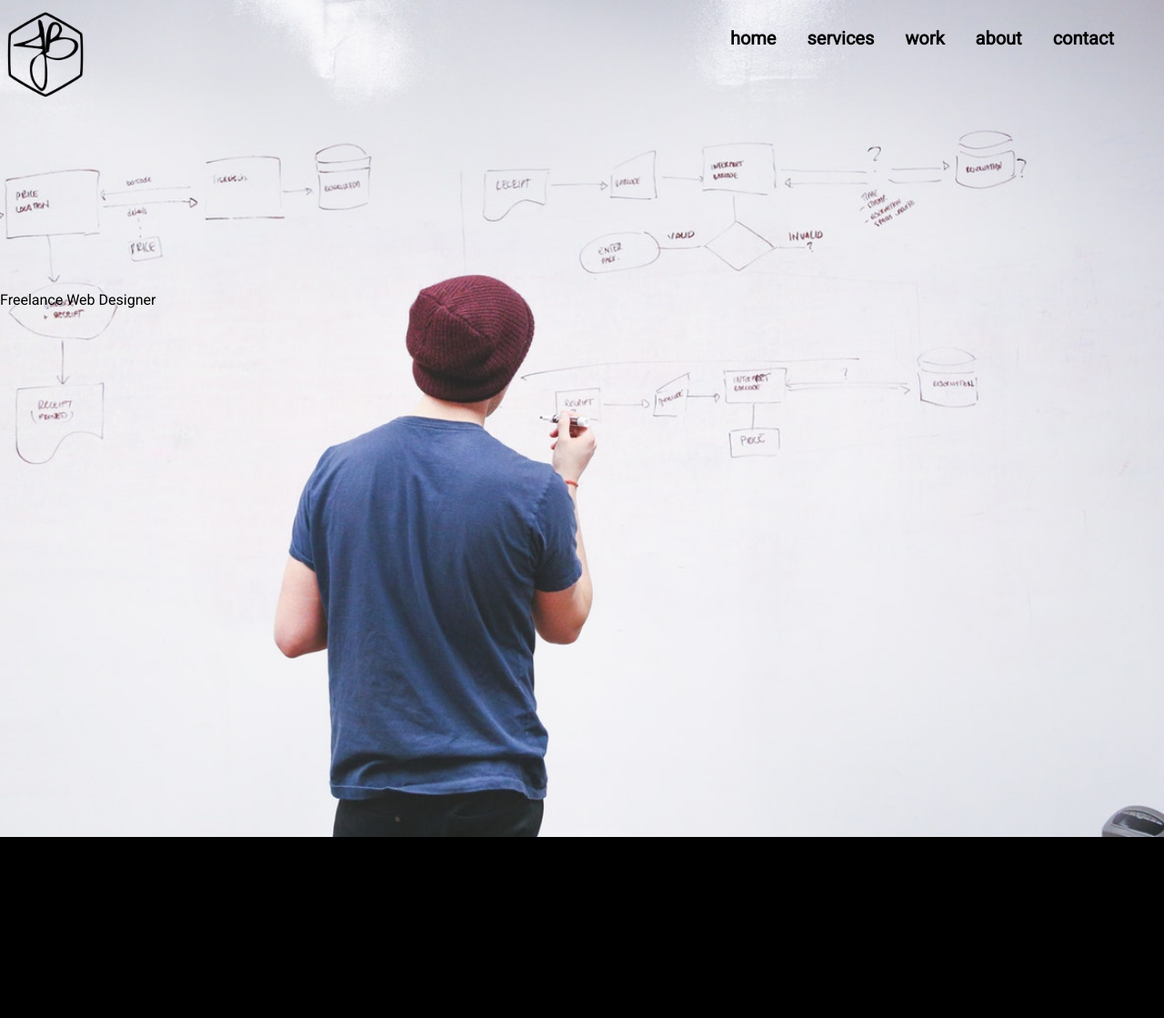
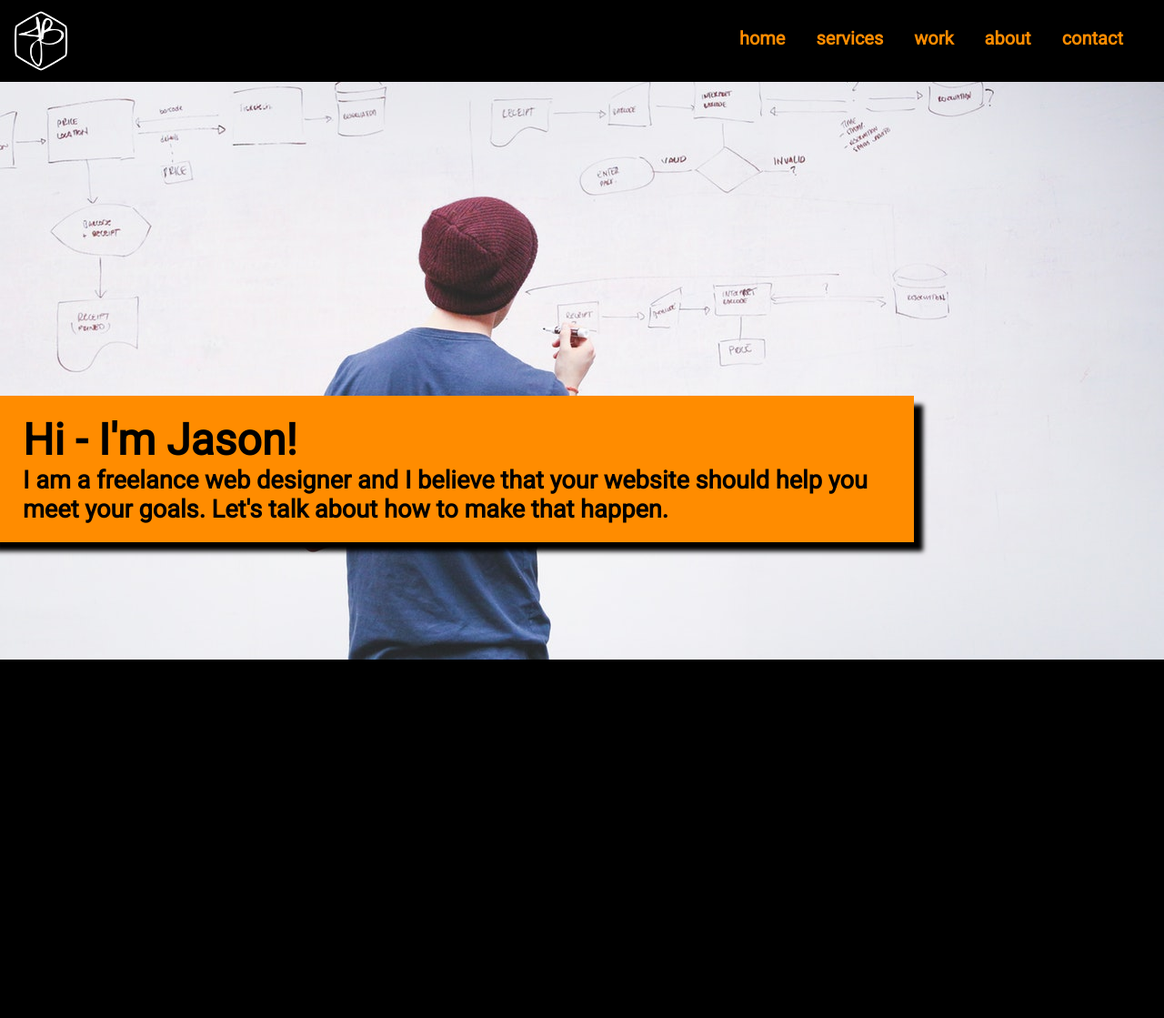
Before and after one commit to jasonbodman/portfolio-redesign, a PHP site: page / in a window 1280 px wide. Shown: the top 1119 px of the page at 91% size. After the commit the page ends 725 px from the top, so only its background shows below. Run offline with PHP 8.4, Linux system fonts and the light colour scheme; some web fonts are replaced.

Commit message:
update main content section

```diff
--- a/css/styles.css
+++ b/css/styles.css
@@ -8,10 +8,40 @@
 
 
 /* SECTION STYLES */
+.robot {
+	font-family: Roboto, sans-serif;
+}
+
+.left {
+  padding-left: 18px;
+  padding-right: 25%;
+  margin-right: 15%;
+}
+
+.right {
+  padding-right: 18px;
+  padding-left: 25%;
+  margin-left: 15%;
+}
+
+.title {
+  position: absolute;
+  top: 60%;
+  width: 75%;
+  text-align: left;
+  background-color: #ff8c00;
+  color: #000;
+  padding: 20px 20px 20px 40px;
+	font-size: 1.3rem;
+	margin: 0px -15px;
+	box-shadow: 10px 10px 5px black;
+}
+
 header {
-	background-color: none;
+	background-color: black;
 	position: fixed;
-	margin-top: 10px;
+	margin-top: 0px;
+	padding: 10px;
 	z-index: 1;
 	display: inline-flex;
 	width: 100%;
@@ -19,7 +49,7 @@ header {
 
 .nav-left {
 	width: 50%;
-	height: 100px;
+	height: 70px;
 	display: inline-flex;
 }
 
@@ -36,8 +66,9 @@ header {
 	background-position: center;
 	background-repeat: no-repeat;
 	background-size: cover;
-	padding-top: 25%;
+	padding-top: 125px;
 	min-height: 600px;
+	max-height: 600px;
 }
 
 .services {
@@ -49,6 +80,12 @@ header {
 /* ELEMENT STYLES */
 h1 {
 	font-family: Zeyada, Roboto, sans-serif;
+	font-size: 3rem;
+}
+
+h2 {
+	font-family: Roboto, sans-serif;
+	font-size: 1.7rem;
 }
 
 img.nav-logo {
@@ -58,7 +95,7 @@ img.nav-logo {
 
 a.nav-link {
 	text-decoration: none;
-	color: #000;
+	color: #ff8c00;
 	font-weight: bold;
 	font-size: 1.25rem;
 	text-align: right;
--- a/index.html
+++ b/index.html
@@ -19,7 +19,7 @@
 	<body>
 		<header>
 			<div class="nav-left">
-				<img class="nav-logo" src="img/logo-black.png">
+				<img class="nav-logo" src="img/logo-white.png">
 			</div>
 			<div class="nav-right">
 				<a href="#" class="nav-link">home</a>
@@ -30,7 +30,14 @@
 		</header>
 		<div id="content">
 			<section class="main" id="main">
-				<p>Freelance Web Designer</p>
+				<div class="title right">
+					<div>
+						<h1 class="n">Hi - I'm Jason!</h1>
+						<h2>I am a freelance web designer and I believe that your website
+							 should help you meet your goals. Let's talk about how to make
+							 that happen.
+					</div>
+				</div>
 			</section>
 			<section class="services" id="services">
 				<h1>TESTING</h1>
```
Also changed, not shown: img/logo-nav.png (added).
